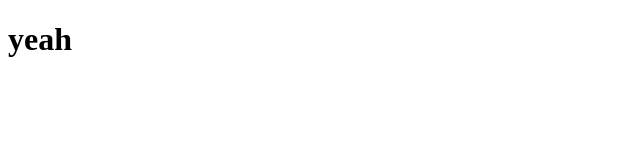
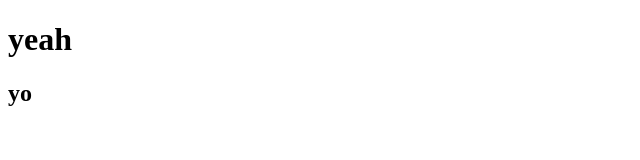
Before and after one commit to sho555/Recordshop, a plain HTML site: page index.html in a window 1280 px wide. Shown: the full height of the page, 0-640 px from the left. Drawn offline with Linux system fonts and the light colour scheme.

Commit message:
feat : yo

```diff
--- a/index.html
+++ b/index.html
@@ -8,5 +8,6 @@
 </head>
 <body>
     <h1>yeah</h1>
+    <h2>yo</h2>
 </body>
 </html>
```
